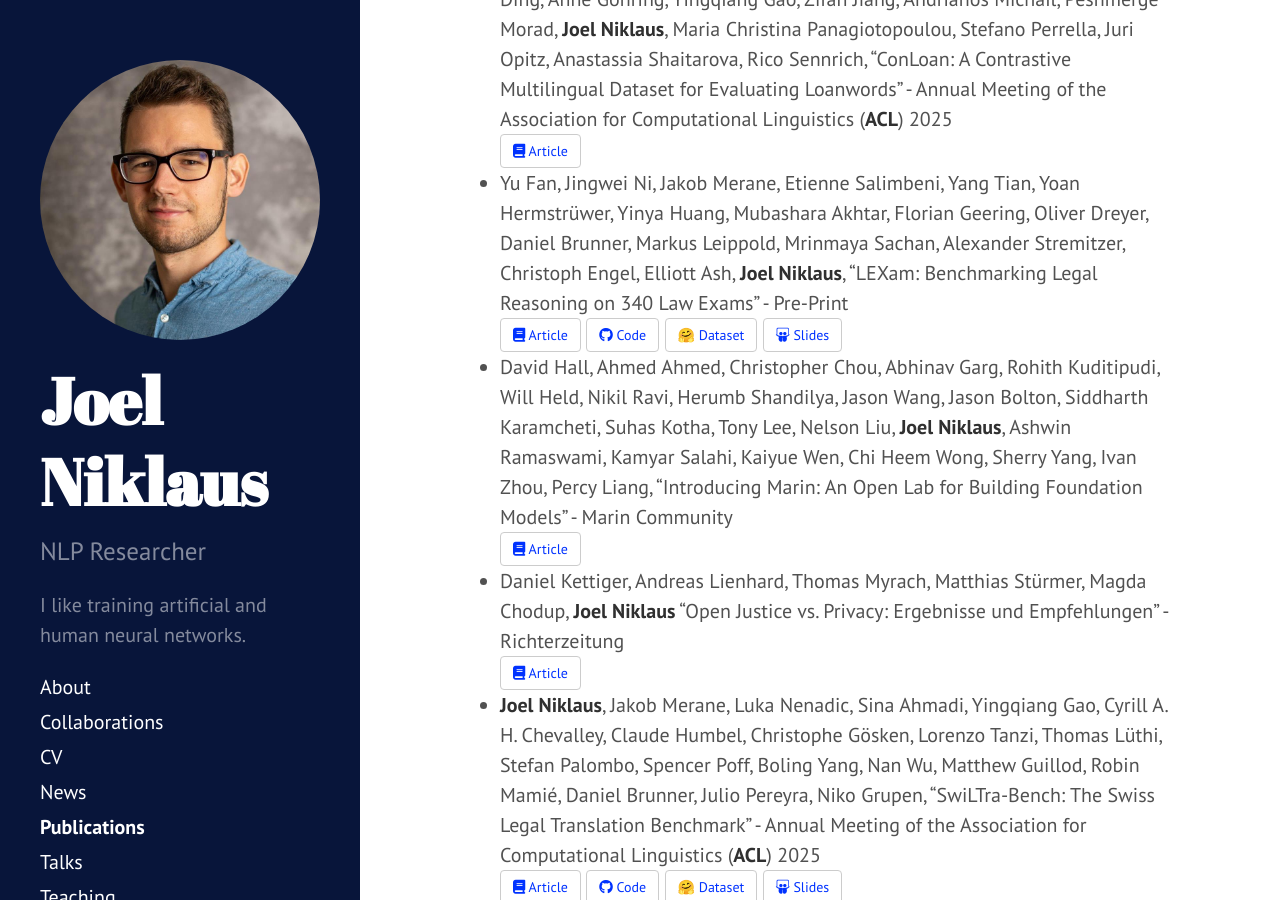
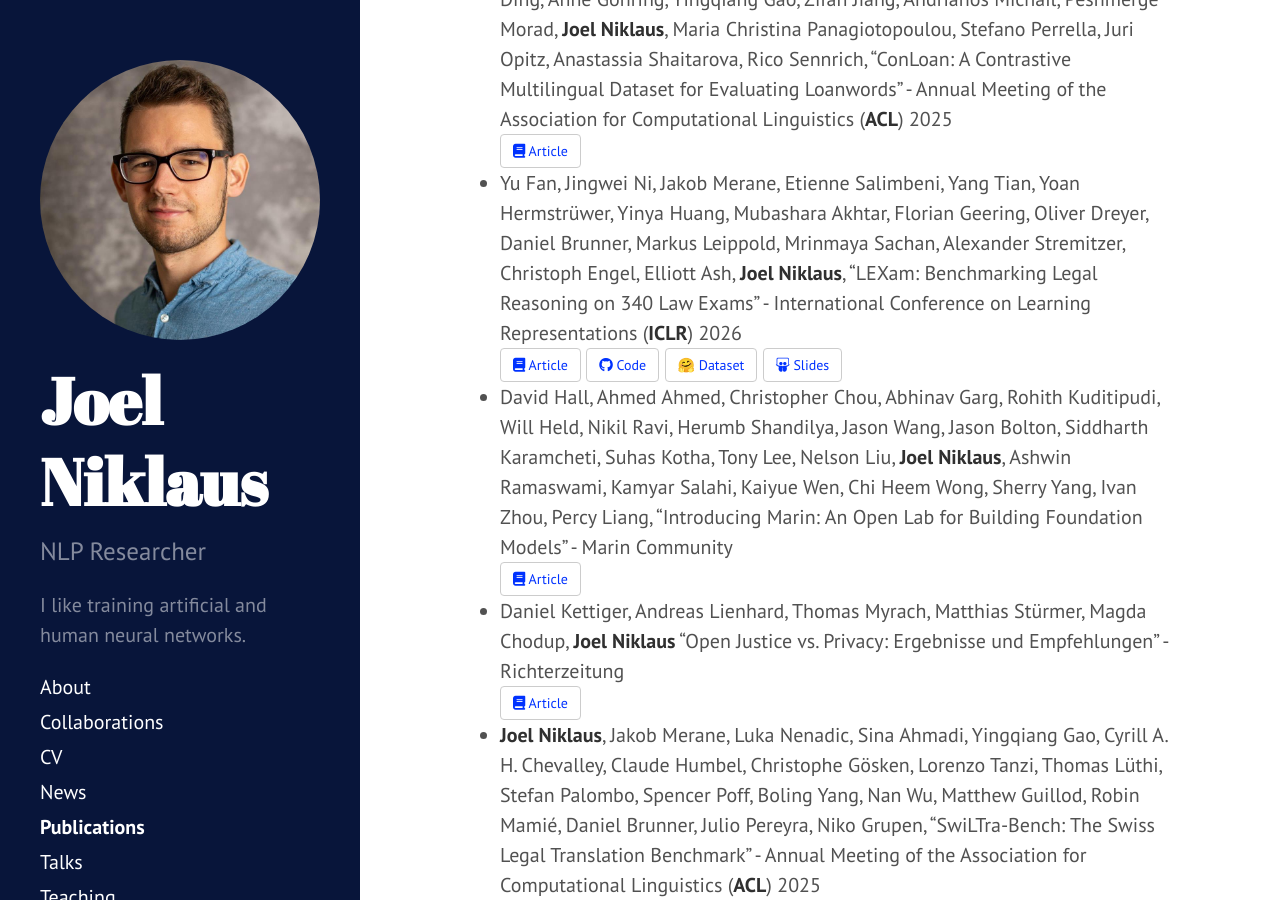
Before and after one commit to JoelNiklaus/joelniklaus.github.io, a Jekyll site: the page built from _pages/publications.md, in a window 1280 px wide and 900 px high, scrolled down 1035 px. Built offline with Jekyll 4.4.1, drawn with Linux system fonts in a browser that asks for light colours; a style sheet for code colours, icons or effects is not loaded.

Commit message:
lexam accepted to iclr

```diff
--- a/_pages/publications.md
+++ b/_pages/publications.md
@@ -30,7 +30,7 @@ on [Google Scholar](https://scholar.google.com/citations?user=qJ8iricAAAAJ).
   <a href="https://aclanthology.org/2025.acl-long.1453/" target="_blank" type="button" class="btn"><i class="fa-solid fa-book"></i> Article</a>
 * Yu Fan, Jingwei Ni, Jakob Merane, Etienne Salimbeni, Yang Tian, Yoan Hermstrüwer, Yinya Huang, Mubashara Akhtar, Florian Geering, Oliver Dreyer, Daniel Brunner, Markus Leippold, Mrinmaya Sachan, Alexander Stremitzer, Christoph Engel, Elliott Ash, **Joel Niklaus**,
   "LEXam: Benchmarking Legal Reasoning on 340 Law Exams" -
-  Pre-Print
+  International Conference on Learning Representations (**ICLR**) 2026
   <br>
   <a href="https://arxiv.org/abs/2505.12864" target="_blank" type="button" class="btn"><i class="fa-solid fa-book"></i> Article</a>
   <a href="https://github.com/LEXam-Benchmark/LEXam" target="_blank" type="button" class="btn"><i class="fa-brands fa-github"></i> Code</a>
```
